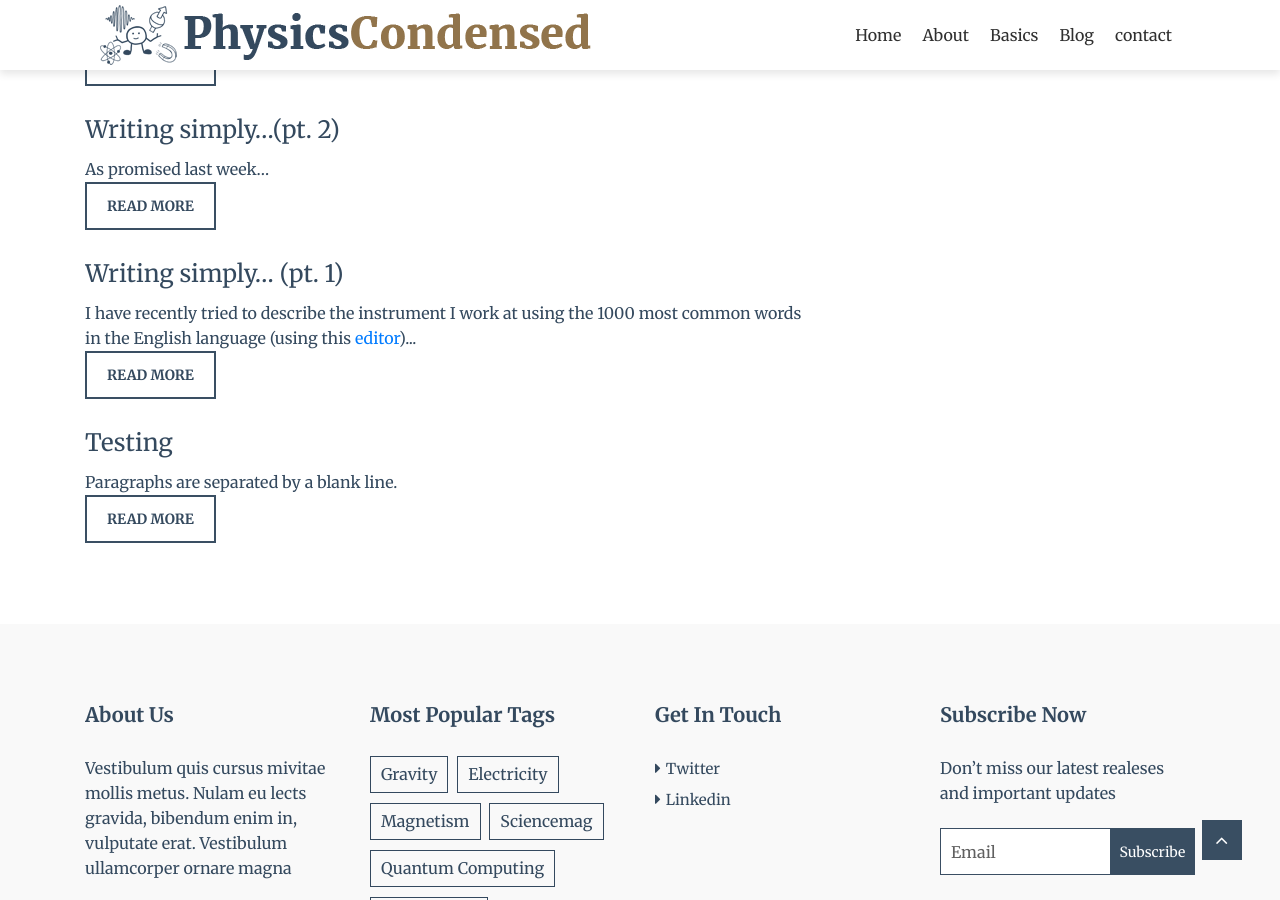
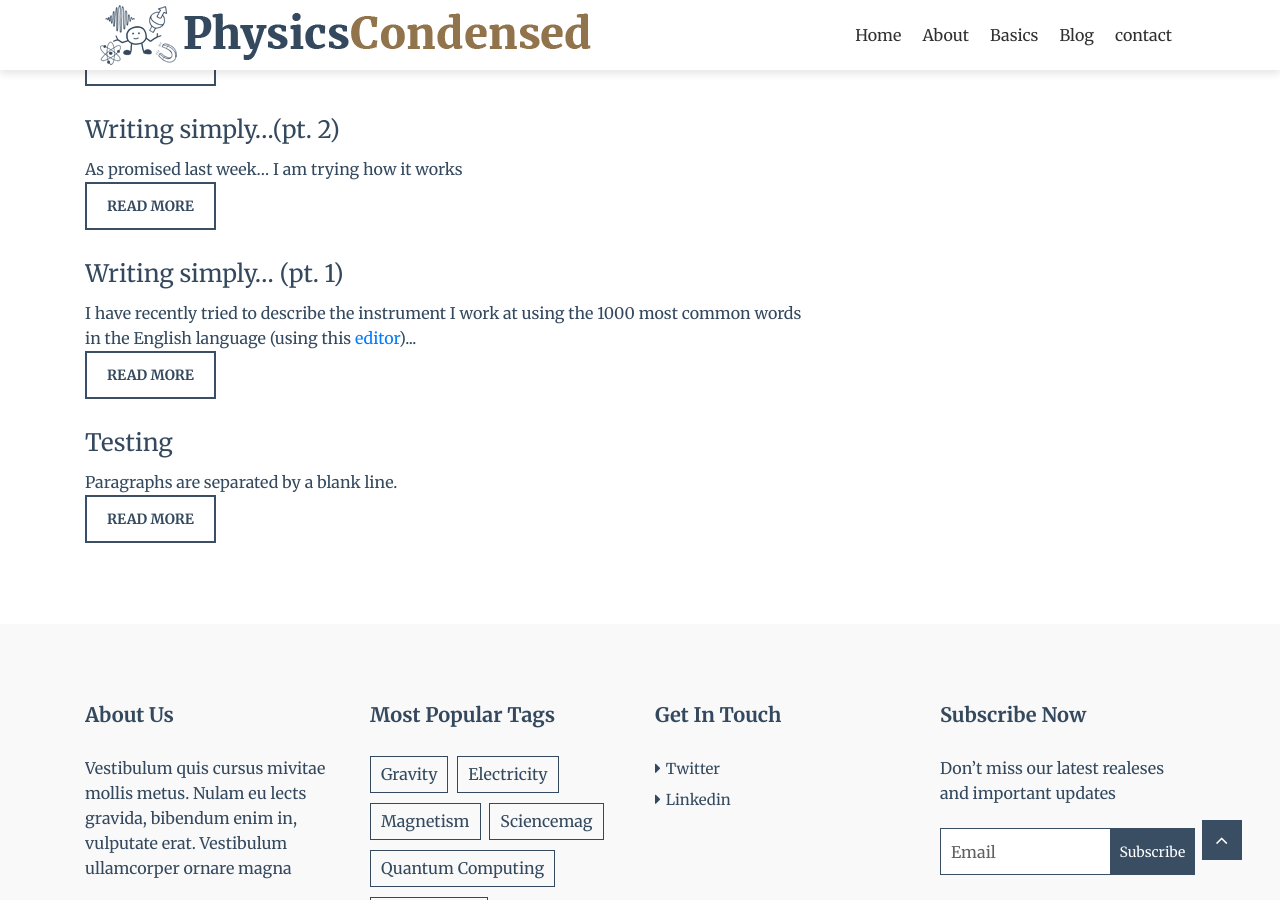
Before and after one commit to me2d09/SciComm_Blog, a Jekyll site: the page built from pages/tagpage.html, in a window 1280 px wide and 900 px high, scrolled down 1092 px. Built offline with Jekyll 4.4.1, drawn with Linux system fonts in a browser that asks for light colours; comment, search, counter and statistics services are not loaded.

Commit message:
Update 2021-08-01-writing_simply_pt2.md

```diff
--- a/_posts/2021-08-01-writing_simply_pt2.md
+++ b/_posts/2021-08-01-writing_simply_pt2.md
@@ -7,4 +7,4 @@ tags: 'instruments'
 post_image: "/assets/images/reseda100.png"
 ---
 
-As promised last week...
+As promised last week... I am trying how it works
```
